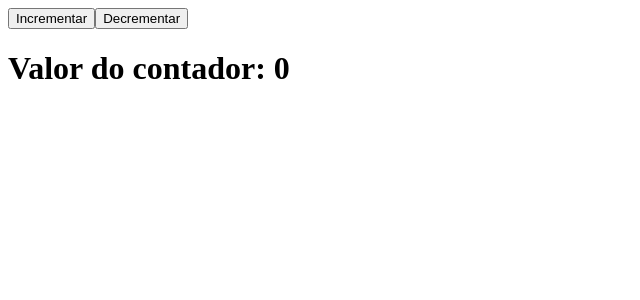
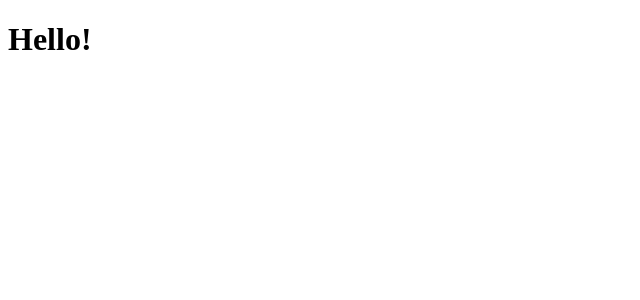
Before and after one commit to Brunu26/dsdeliver-sds2, a React (Create React App) app in the folder front-web/: page / in a window 1280 px wide. Shown: the top 300 px of the page, without its empty margins (0-640 px from the left). Built offline with nearby package versions, Linux system fonts and the light colour scheme.

Commit message:
Correções

```diff
--- a/front-web/src/App.tsx
+++ b/front-web/src/App.tsx
@@ -1,11 +1,11 @@
 import './App.css';
-import Counter from './Counter'
+
 
 
 function App() {
   return (
     <div>
-         <Counter />
+         <h1>Hello!</h1>
     </div>
   );
 }
--- a/front-web/src/Counter.tsx
+++ /dev/null
@@ -1,24 +0,0 @@
-import { useState } from "react"
-
-function Counter(){
-
-const [counter, setCounter] =useState(0);
-
-const handleIncrease = () => {
-    setCounter(counter + 1)
-    console.log("incrementar")
-}
-const handleDecrease = () =>{
-    setCounter(counter -1)
-    console.log("decrementar")
-}
-    return (
-        <div>
-       <button onClick={handleIncrease}>Incrementar</button>
-       <button onClick={handleDecrease}>Decrementar</button>
-       <h1>Valor do contador: {counter}</h1>
-        </div>
-    );
-}
-
-export default Counter;
```
